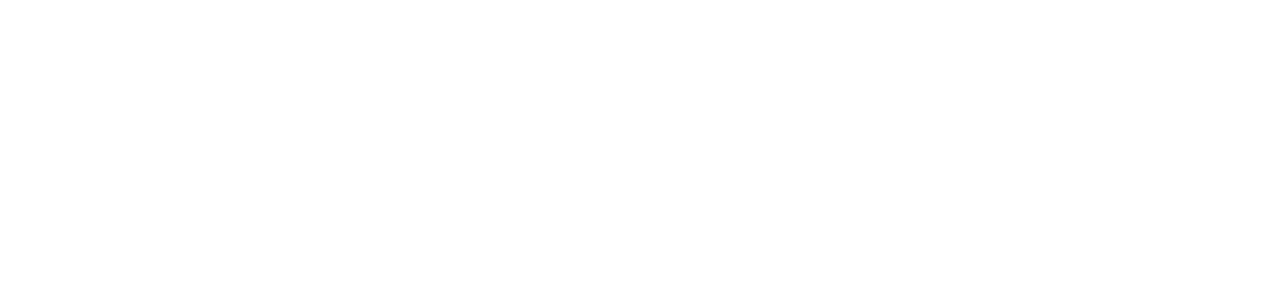
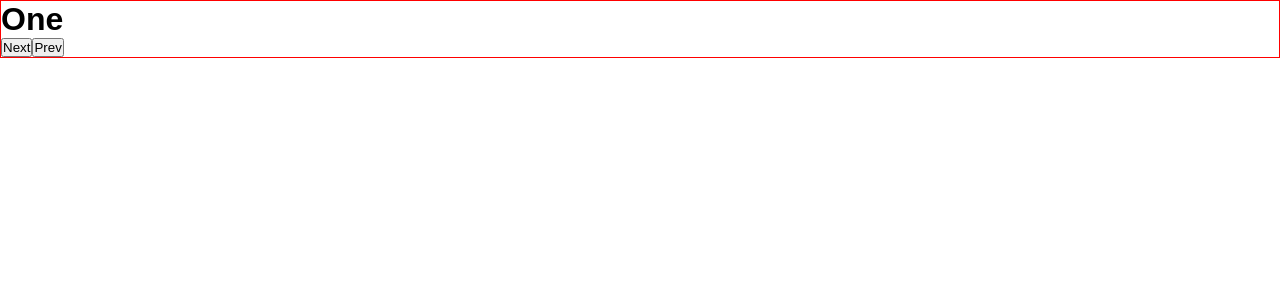
Before and after one commit to ariannargesi/StickerShop, a React (Create React App) app: page /checkout in a window 1280 px wide. Shown: the top 300 px of the page. Built offline with nearby package versions, Linux system fonts and the light colour scheme.

Commit message:
wizard tab bug fixed

```diff
--- a/src/components/WizardTab/WizardTab.scss
+++ b/src/components/WizardTab/WizardTab.scss
@@ -0,0 +1,3 @@
+.wizard-tab {
+  border: 1px solid red;
+}
--- a/src/components/WizardTab/WizardTab.js
+++ b/src/components/WizardTab/index.js
@@ -1,26 +1,26 @@
 import React, { useState } from 'react'
 import './WizardTab.scss'
 
-const WizardTab = ({steps}) => {
+const Index = (props) => {
     const [currentTab, setCurrentTab] = useState(0)
     const nextClickHandler = () => {
-        if(currentTab < steps.length)
+        if(currentTab < props.children.length -1)
             setCurrentTab(currentTab+1)
     }
     const prevClickHandler = () => {
         if(currentTab > 0)
             setCurrentTab(currentTab-1)
-        setCurrentTab(currentTab-1)
+
     }
 
     return (
-        <div>
+        <div className="wizard-tab">
           <div>
-              { steps[currentTab] }
+              { props.children[currentTab] }
               <button onClick={nextClickHandler} >Next</button>
               <button onClick={prevClickHandler}>Prev</button>
           </div>
         </div>
     )
 }
-export default WizardTab
+export default Index
--- a/src/layouts/Checkout/index.js
+++ b/src/layouts/Checkout/index.js
@@ -1,11 +1,16 @@
 import React from 'react'
+import WizardTab from '../../components/WizardTab'
 import './Checkout.scss'
 
 
 const Checkout = () => {
     return (
         <div>
-
+            <WizardTab>
+                <h1>One</h1>
+                <h1>Two</h1>
+                <h1>Three</h1>
+            </WizardTab>
         </div>
     )
 }
```
